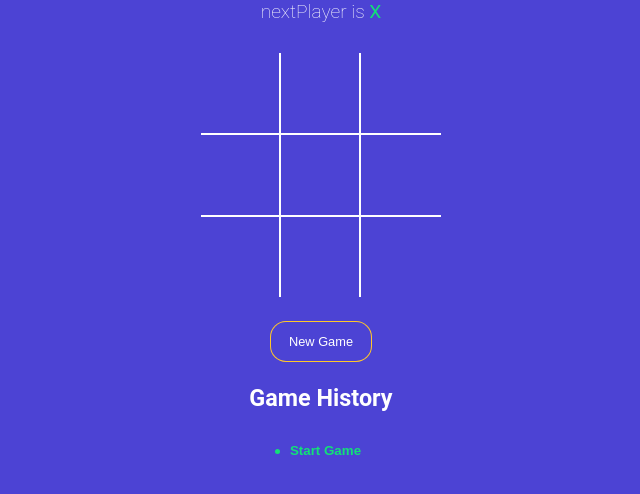
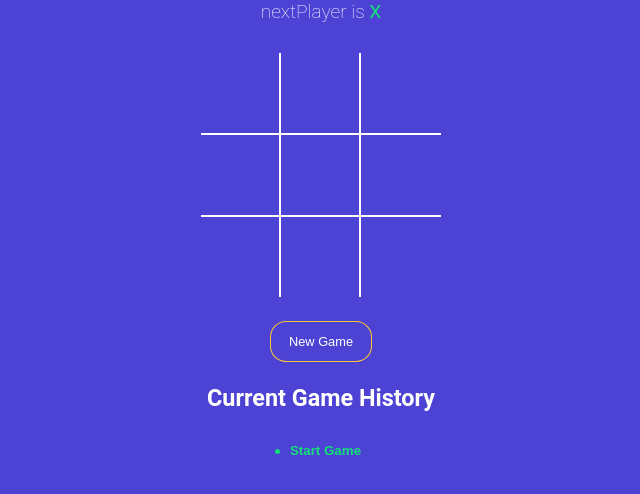
Before and after one commit to Its-kushal/React-TicTacToe, a React (Vite) app: page / in a window 1280 px wide. Shown: the top 494 px of the page, without its empty margins (319-959 px from the left). Built offline with nearby package versions, Linux system fonts and the light colour scheme.

Commit message:
added colors to x&o

```diff
--- a/src/App.jsx
+++ b/src/App.jsx
@@ -72,7 +72,7 @@ function App() {
           New Game
         </button>
 
-        <h3 className="hisTitle">Game History</h3>
+        <h3 className="hisTitle">Current Game History</h3>
         <History history={history} moveTo={moveTo} currentMove={currentMove} />
       </div>
       {/* <h3>
--- a/src/Components/Square.jsx
+++ b/src/Components/Square.jsx
@@ -1,7 +1,7 @@
 const Square = ({ value, onclick }) => {
   console.log(value);
   return (
-    <button type="button" className="square" onClick={onclick}>
+    <button type="button" className={`square ${ value === 'X' ? 'text-green' : 'text-orange'}`} onClick={onclick}>
       {value}
     </button>
   );
```
